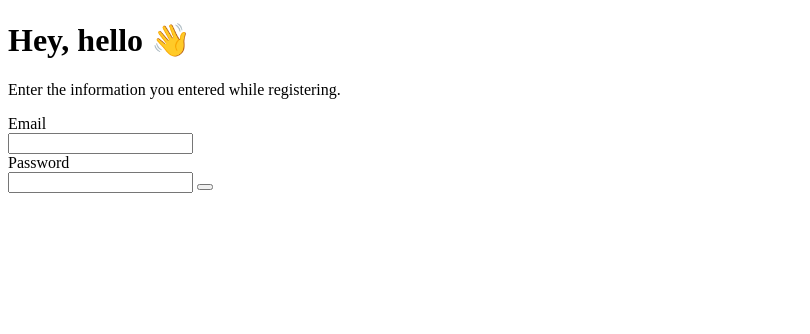
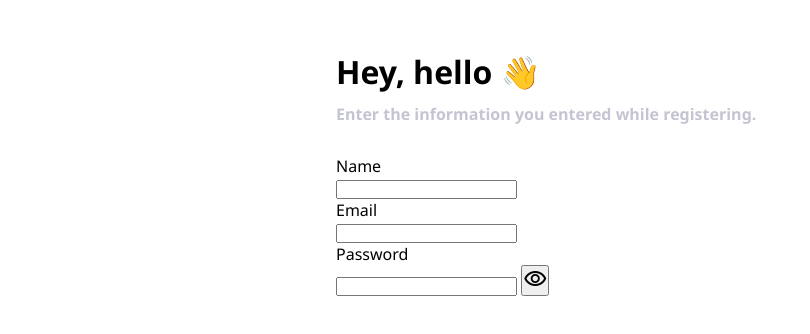
Before and after one commit to godriceeichie/Javascript-Assignment, a plain HTML site: page Javascript Form Assignment/index.html in a window 1280 px wide. Shown: the whole page, without its empty margins (0-810 px from the left). Drawn offline with nearby package versions, Linux system fonts and the light colour scheme.

Commit message:
Added the google icons to the webpage

```diff
--- a/Javascript Form Assignment/index.html
+++ b/Javascript Form Assignment/index.html
@@ -5,6 +5,9 @@
     <meta http-equiv="X-UA-Compatible" content="IE=edge">
     <meta name="viewport" content="width=device-width, initial-scale=1.0">
     <title>Login Page</title>
+    <link rel="stylesheet" href="https://fonts.googleapis.com/css2?family=Material+Symbols+Outlined:opsz,wght,FILL,GRAD@20..48,100..700,0..1,-50..200" />
+    <link rel="stylesheet" href="https://cdnjs.cloudflare.com/ajax/libs/font-awesome/6.2.1/css/all.min.css" integrity="sha512-MV7K8+y+gLIBoVD59lQIYicR65iaqukzvf/nwasF0nqhPay5w/9lJmVM2hMDcnK1OnMGCdVK+iQrJ7lzPJQd1w==" crossorigin="anonymous" referrerpolicy="no-referrer" />
+    <link rel="stylesheet" href="style.css">
 </head>
 <body>
     <div class="wrapper">
@@ -15,6 +18,12 @@
             </div>
         </header>
         <form action="">
+            <div class="name-container">
+                <label for="name">Name</label>
+                <div>
+                    <input type="text" name="" id="name">
+                </div>
+            </div>
             <div class="email-container">
                 <label for="email">Email</label>
                 <div class="email">
@@ -26,7 +35,9 @@
                 <div class="password">
                     <input type="password" name="" id="password">
                     <button>
-                        <i class="fa-light fa-eye"></i>
+                        <span class="material-symbols-outlined">
+                            visibility
+                        </span>
                     </button>
                 </div>
             </div>
--- a/Javascript Form Assignment/style.css
+++ b/Javascript Form Assignment/style.css
@@ -0,0 +1,35 @@
+*{
+    box-sizing: border-box;
+    margin: 0;
+    padding: 0;
+}
+
+body{
+    width: 100%;
+    min-height: 100vh;
+    font-family: 'Segoe UI', Tahoma, Geneva, Verdana, sans-serif;
+    padding-block: 50px;
+}
+
+.wrapper{
+    width: 50%;
+    margin-inline: auto;
+    display: flex;
+    flex-direction: column;
+    /* align-items: center; */
+    padding-inline: 1rem;
+}
+
+header h1{
+    margin-bottom: 10px;
+}
+
+header p{
+    color: rgb(196,196,210);
+    font-weight: 600;
+    font-size: 16px;
+}
+
+form{
+    padding-block: 30px;
+}
```
